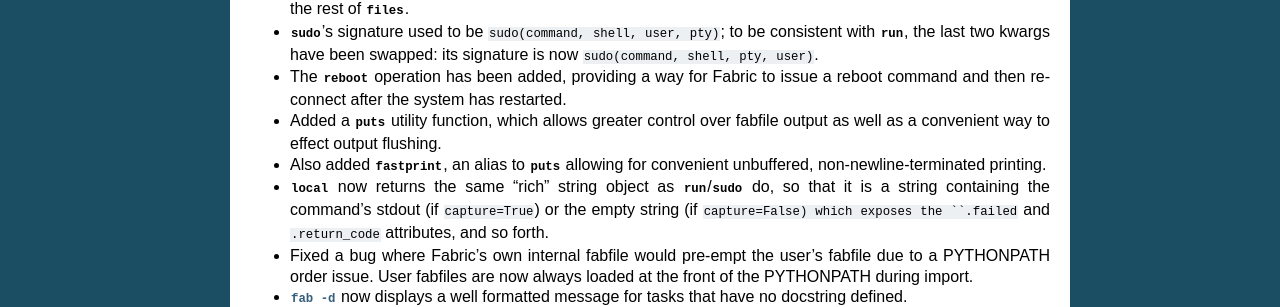
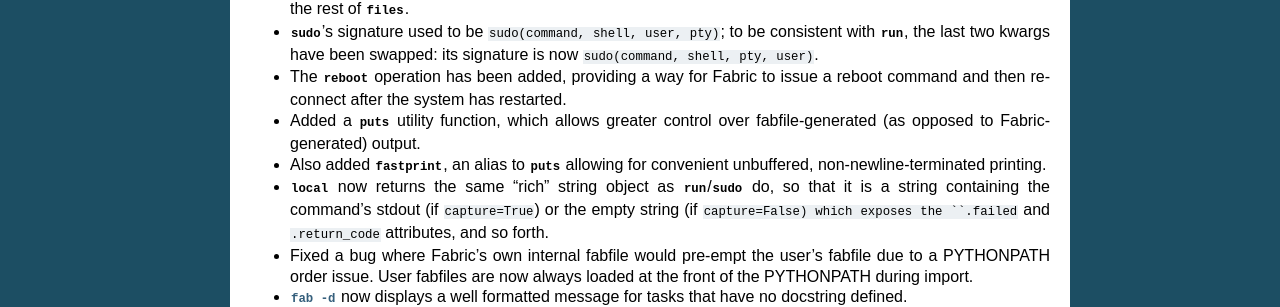
Before and after one commit to fabric/fabric, a Sphinx documentation site: the page built from docs/changes/1.0.rst, in a window 1280 px wide. Shown: the part 253-560 px from the top of the page. Built offline with Sphinx 7.4.7, drawn with Linux system fonts in a browser that asks for light colours.

Commit message:
Re #151, minor tweak to changelog

```diff
--- a/docs/changes/1.0.rst
+++ b/docs/changes/1.0.rst
@@ -17,7 +17,7 @@
   Fabric to issue a reboot command and then reconnect after the system has
   restarted.
 * Added a `~fabric.utils.puts` utility function, which allows greater control
-  over fabfile output as well as a convenient way to effect output flushing.
+  over fabfile-generated (as opposed to Fabric-generated) output.
 * Also added `~fabric.utils.fastprint`, an alias to `~fabric.utils.puts`
   allowing for convenient unbuffered, non-newline-terminated printing.
 * `~fabric.operations.local` now returns the same "rich" string object as
```
